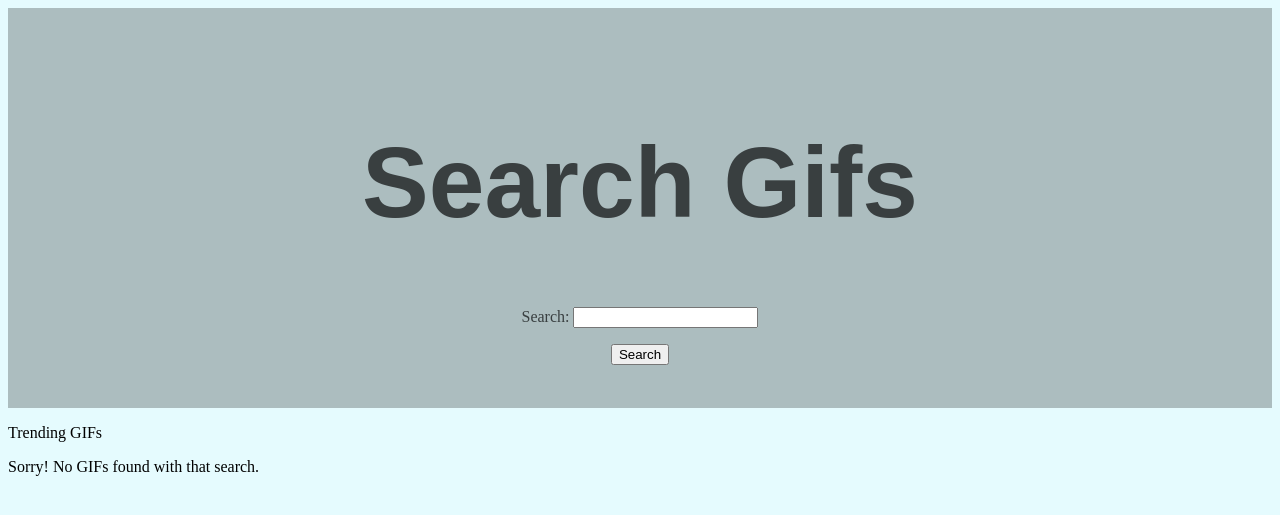
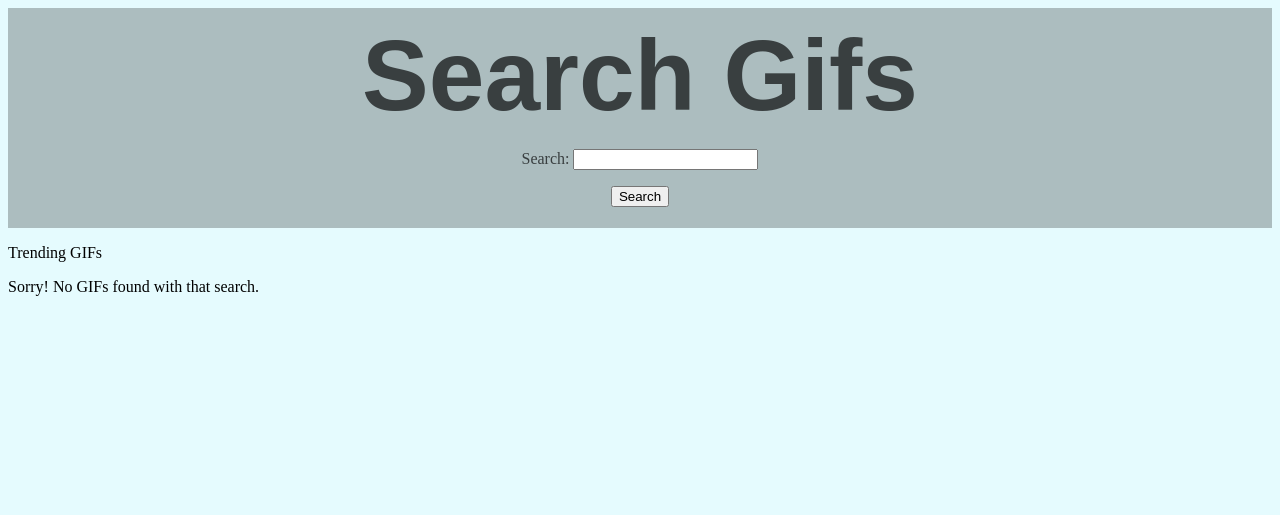
Before and after one commit to angelinaolmedo7/Gifsearch, a Flask app: page / in a window 1280 px wide. Shown: the top 515 px of the page. Run offline with Flask 2, Linux system fonts and the light colour scheme; data that the repository does not hold is empty.

```diff
--- a/static/style.css
+++ b/static/style.css
@@ -1,6 +1,8 @@
 h1 {
     font-size: 100px;
     font-family: Arial, Helvetica, sans-serif;
+    margin-top: 0px;
+    margin-bottom: 0px;
 }
 
 body {
@@ -10,10 +12,10 @@ body {
 #title {
     color: #393F40;
     margin-top: 0;
-    height: 300px;
+    height: 200px;
     width: 100%;
     text-align: center;
     background-color: #ACBDBF;
-    padding-top: 50px;
-    padding-bottom: 50px;
+    padding-top: 10px;
+    padding-bottom: 10px;
 }
```
